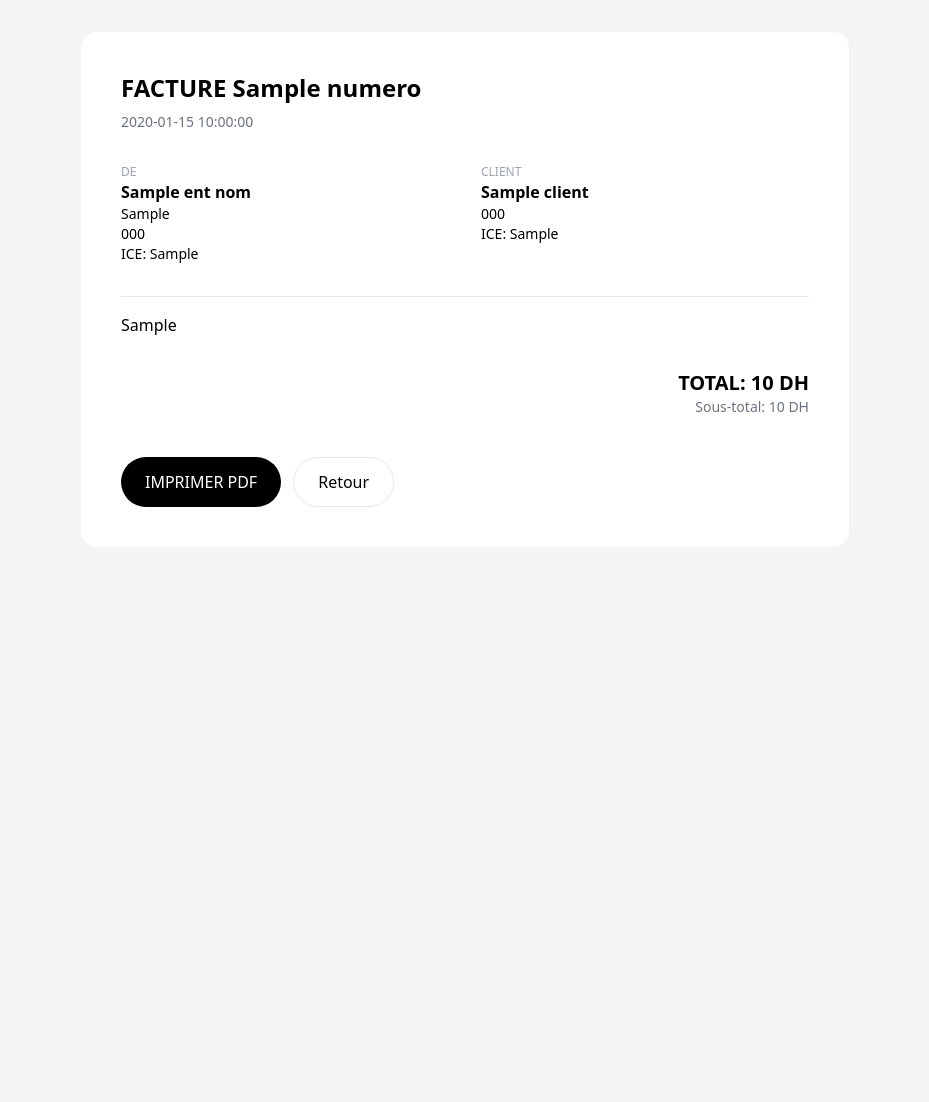
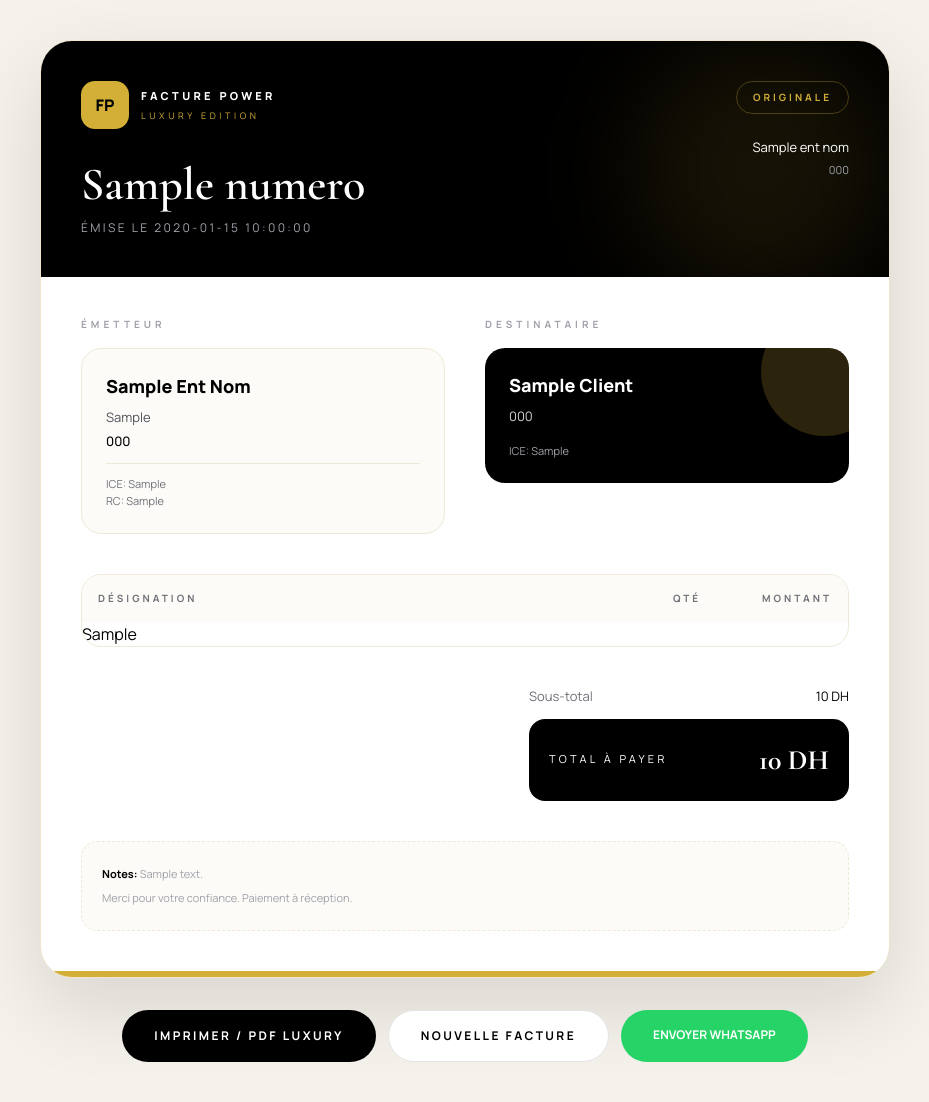
Before and after one commit to ilyassebenmouloud123-source/fucture-power, a Flask app: template templates/facture.html in a window 1280 px wide. Shown: the whole page, without its empty margins (175-1104 px from the left). Before the commit the page ends 507 px from the top, so only its background shows below. Run offline with Flask 3, Linux system fonts and the light colour scheme; the template is opened without the code that fills it: most values are stand-ins (such as "Sample title", 1, 10 or a date in 2020); some libraries are stand-ins or nearby versions.

Commit message:
Update facture.html

```diff
--- a/templates/facture.html
+++ b/templates/facture.html
@@ -1,28 +1,93 @@
 <!DOCTYPE html>
-<html lang="fr"><head><meta charset="UTF-8"><title>Facture</title>
-<script src="https://cdn.tailwindcss.com"></script></head>
-<body class="bg-gray-100 p-8">
-<div class="max-w-3xl mx-auto bg-white p-10 rounded-2xl">
-<h1 class="text-2xl font-black">FACTURE {{ numero }}</h1>
-<p class="text-sm text-gray-500 mt-2">{{ date }}</p>
+<html lang="fr"><head><meta charset="UTF-8"><meta name="viewport" content="width=device-width,initial-scale=1">
+<title>Facture {{ numero }}</title>
+<script src="https://cdn.tailwindcss.com"></script>
+<link href="https://fonts.googleapis.com/css2?family=Cormorant+Garamond:wght@600;700&family=Manrope:wght@400;500;700;800&display=swap" rel="stylesheet">
+<style>
+body{font-family:'Manrope',sans-serif;background:#f5f2eb}
+.serif{font-family:'Cormorant Garamond',serif}
+@media print{.no-print{display:none} body{background:white; padding:0} .shadow{box-shadow:none}}
+</style>
+</head>
+<body class="p-3 md:p-10">
+<div class="max-w-[850px] mx-auto bg-white rounded-[32px] shadow-[0_30px_80px_rgba(0,0,0,0.12)] overflow-hidden border border-[#efe6d0]">
 
-<div class="grid grid-cols-2 gap-8 mt-8">
-<div><p class="text-xs text-gray-400">DE</p><h2 class="font-bold">{{ ent_nom }}</h2><p class="text-sm">{{ ent_adresse }}<br>{{ ent_tel }}<br>ICE: {{ ent_ice }}</p></div>
-<div><p class="text-xs text-gray-400">CLIENT</p><h2 class="font-bold">{{ client }}</h2><p class="text-sm">{{ client_tel }}<br>ICE: {{ client_ice }}</p></div>
+<!-- HEADER LUXURY -->
+<div class="bg-black p-8 md:p-10 flex justify-between items-start relative overflow-hidden">
+<div class="absolute top-0 right-0 w-64 h-64 bg-[#D4AF37]/10 rounded-full blur-[50px]"></div>
+<div class="relative">
+<div class="flex items-center gap-3">
+<div class="w-12 h-12 bg-[#D4AF37] rounded-[14px] flex items-center justify-center font-black text-black">FP</div>
+<div><p class="text-white font-black tracking-[0.3em] text-[11px]">FACTURE POWER</p><p class="text-[#D4AF37] text-[9px] tracking-[0.4em] mt-1">LUXURY EDITION</p></div>
+</div>
+<h1 class="serif text-white text-[36px] md:text-[46px] mt-8 leading-none">{{ numero }}</h1>
+<p class="text-zinc-400 text-[12px] mt-3 tracking-[0.2em]">ÉMISE LE {{ date }}</p>
+</div>
+<div class="relative text-right">
+<span class="inline-block border border-[#D4AF37]/30 text-[#D4AF37] px-4 py-2 rounded-full text-[10px] tracking-[0.3em] font-bold">ORIGINALE</span>
+<p class="text-white text-[13px] mt-6">{{ ent_nom }}</p>
+<p class="text-zinc-400 text-[11px] mt-1">{{ ent_tel }}</p>
+</div>
 </div>
 
-<div class="mt-8 border-t pt-4">
+<!-- INFOS -->
+<div class="p-8 md:p-10 grid grid-cols-1 md:grid-cols-2 gap-10">
+<div class="relative">
+<p class="text-[10px] tracking-[0.4em] font-bold text-zinc-400 mb-4">ÉMETTEUR</p>
+<div class="bg-[#fcfbf7] border border-[#efe9d7] rounded-[20px] p-6">
+<h2 class="font-extrabold text-[18px] capitalize">{{ ent_nom }}</h2>
+<p class="text-[13px] text-zinc-600 mt-2 capitalize">{{ ent_adresse }}</p>
+<p class="text-[13px] mt-1 font-medium">{{ ent_tel }}</p>
+<p class="text-[11px] text-zinc-500 mt-3 border-t border-[#efe9d7] pt-3">ICE: {{ ent_ice }}<br>RC: {{ ent_rc }}</p>
+</div>
+</div>
+<div>
+<p class="text-[10px] tracking-[0.4em] font-bold text-zinc-400 mb-4">DESTINATAIRE</p>
+<div class="bg-black text-white rounded-[20px] p-6 relative overflow-hidden">
+<div class="absolute -right-10 -top-10 w-32 h-32 bg-[#D4AF37]/20 rounded-full"></div>
+<h2 class="font-extrabold text-[18px] capitalize relative">{{ client }}</h2>
+<p class="text-[13px] text-zinc-300 mt-2 relative">{{ client_tel }}</p>
+<p class="text-[11px] text-zinc-400 mt-4 relative">ICE: {{ client_ice }}</p>
+</div>
+</div>
+</div>
+
+<!-- TABLE LUXURY -->
+<div class="px-8 md:px-10">
+<div class="border border-[#efe9d7] rounded-[20px] overflow-hidden">
+<div class="bg-[#fcfbf7] grid grid-cols-[1fr_70px_110px] p-4 text-[10px] tracking-[0.3em] font-bold text-zinc-500">
+<span>DÉSIGNATION</span><span class="text-center">QTÉ</span><span class="text-right">MONTANT</span>
+</div>
+<div class="divide-y divide-[#f5f2eb]">
 {{ items_html|safe }}
 </div>
-
-<div class="text-right mt-8">
-<p class="text-xl font-black">TOTAL: {{ total }} DH</p>
-<p class="text-sm text-gray-500">Sous-total: {{ sous_total }} DH</p>
+</div>
 </div>
 
-<div class="mt-10 flex gap-3">
-<button onclick="window.print()" class="bg-black text-white px-6 py-3 rounded-full">IMPRIMER PDF</button>
-<a href="/" class="border px-6 py-3 rounded-full">Retour</a>
+<!-- TOTAL -->
+<div class="p-8 md:p-10">
+<div class="flex justify-end">
+<div class="w-full md:w-[320px] space-y-3">
+<div class="flex justify-between text-[13px] text-zinc-500"><span>Sous-total</span><span class="text-black">{{ sous_total }} DH</span></div>
+<div class="flex justify-between items-center bg-black text-white rounded-[16px] p-5 mt-3">
+<span class="text-[11px] tracking-[0.3em]">TOTAL À PAYER</span>
+<span class="serif text-[28px] font-bold">{{ total }} DH</span>
 </div>
 </div>
+</div>
+<p class="mt-10 text-[11px] text-zinc-400 leading-6 bg-[#fcfbf7] border border-dashed border-[#efe9d7] rounded-[16px] p-5">
+<span class="font-bold text-black">Notes:</span> {{ notes }}<br>
+Merci pour votre confiance. Paiement à réception.
+</p>
+</div>
+
+<!-- FOOTER GOLD -->
+<div class="bg-[#D4AF37] h-[6px] w-full"></div>
+</div>
+
+<div class="no-print max-w-[850px] mx-auto mt-8 flex flex-wrap gap-3 justify-center">
+<button onclick="window.print()" class="bg-black hover:bg-zinc-800 text-white px-8 py-4 rounded-full text-[12px] font-bold tracking-[0.2em] transition">IMPRIMER / PDF LUXURY</button>
+<a href="/" class="bg-white border border-zinc-200 hover:border-black px-8 py-4 rounded-full text-[12px] font-bold tracking-[0.2em]">NOUVELLE FACTURE</a>
+<a href="https://wa.me/{{ client_tel }}?text=Facture {{ numero }} - {{ total }} DH" target="_blank" class="bg-[#25D366] text-white px-8 py-4 rounded-full text-[12px] font-bold">ENVOYER WHATSAPP</a>
+</div>
 </body></html>
```
